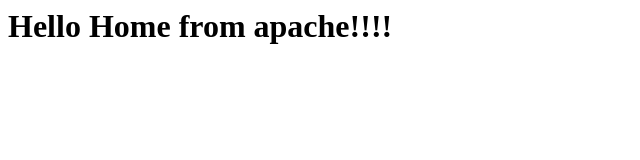
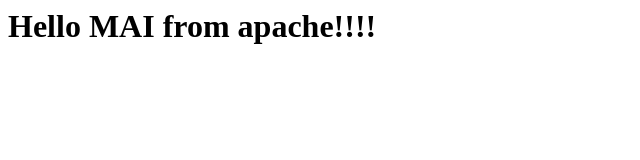
Before and after one commit to DVDemon/hl_docker_examples, a plain HTML site: page Example02/index.html in a window 1280 px wide. Shown: the whole page, without its empty margins (0-640 px from the left). Drawn offline with Linux system fonts and the light colour scheme.

Commit message:
devcontainer

```diff
--- a/Example02/index.html
+++ b/Example02/index.html
@@ -1,5 +1,5 @@
 <HTML>
     <BODY>
-        <H1>Hello Home from apache!!!!</H1>
+        <H1>Hello MAI from apache!!!!</H1>
     </BODY>
 </HTML>
```
Also changed, not shown: Example01/index.html (+1 -1 lines), 4 other files.
